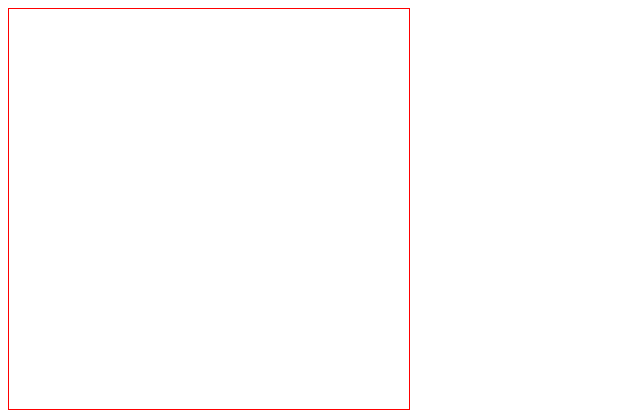
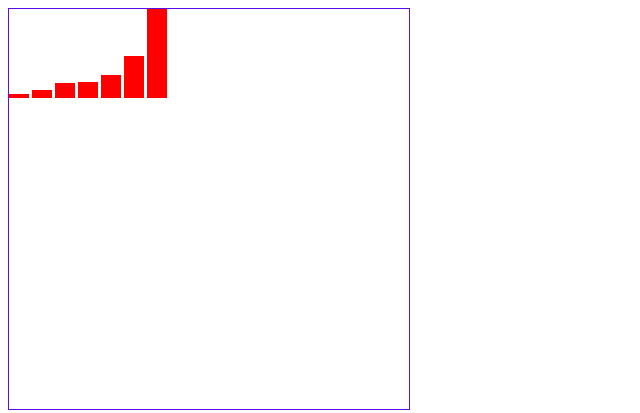
Before and after one commit to emtiantian/d3_test, a website with bundled scripts: page public/index.html in a window 1280 px wide. Shown: the whole page, without its empty margins (0-640 px from the left). Built offline with nearby package versions, Linux system fonts and the light colour scheme.

Commit message:
feat:完善开发服务器配置及功能

```diff
--- a/d3/index.js
+++ b/d3/index.js
@@ -3,7 +3,7 @@ import * as d3 from "d3"
 console.log("1256789")
 d3.select('#d3')
   .selectAll("div")
-  .data([4, 8, 15, 16, 23, 42])
+  .data([4, 8, 15, 16, 23, 42,89])
   .enter()
   .append("div")
   .style("height", (d)=> d + "px")
--- a/package.json
+++ b/package.json
@@ -4,9 +4,10 @@
   "description": "d3使用测试",
   "main": "index.js",
   "scripts": {
-    "serve": "browser-sync start --server --files './dist/* , ./public/*' --index './public/index.html'",
+    "serve": "browser-sync start --server --files './dist/*, ./public/*' --index './public/index.html'",
+    "sync-serve": "node ./server/index.js",
     "build": "rollup --config rollup.config.js",
-    "dev": "concurrently \"npm run watch\" \"npm run serve\"",
+    "dev": "concurrently \"npm run watch\" \"npm run sync-serve\"",
     "watch": " rollup --config rollup.config.js --watch"
   },
   "keywords": [
@@ -15,6 +16,7 @@
   "author": "hao503106@163.com",
   "license": "ISC",
   "dependencies": {
+    "@rollup/plugin-node-resolve": "^13.0.0",
     "d3": "^7.0.0"
   },
   "devDependencies": {
--- a/public/index.html
+++ b/public/index.html
@@ -11,14 +11,22 @@
   <title>d3测试</title>
   <meta name="description" content="">
   <meta name="viewport" content="width=device-width, initial-scale=1">
-  <link rel="stylesheet" href="">
+  <!-- <link rel="stylesheet" href=""> -->
+  <style>
+    #d3 div {
+      display: inline-block;
+      background: red;
+      width: 20px;
+      margin-right: 3px;
+    }
+  </style>
 </head>
 
 <body>
   <!--[if lt IE 7]>
         <p class="browsehappy">You are using an <strong>outdated</strong> browser. Please <a href="#">upgrade your browser</a> to improve your experience.</p>
         <![endif]-->
-  <div id="d3" style="width: 400px;height: 400px;border: red 1px solid;"></div>
+  <div id="d3" style="width: 400px;height: 400px;border: rgb(95, 10, 233) 1px solid;"></div>
   <script src="./dist/index.js" async defer></script>
 </body>
 
--- a/rollup.config.js
+++ b/rollup.config.js
@@ -1,4 +1,5 @@
 
+import resolve from '@rollup/plugin-node-resolve';
 export default [
   {
     input: 'd3/index.js',
@@ -9,6 +10,7 @@ export default [
     },
     watch: {
       include: 'd3/**'
-    }
+    },
+    plugins:[resolve()]
   },
 ];
```
Also changed, not shown: server/index.js (added, +16 -0 lines), 1 other file.
